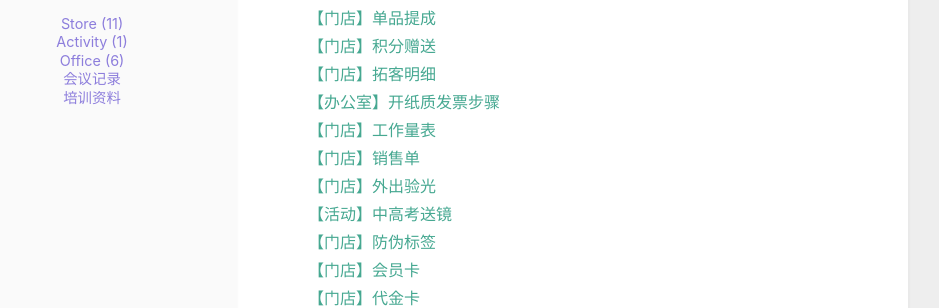
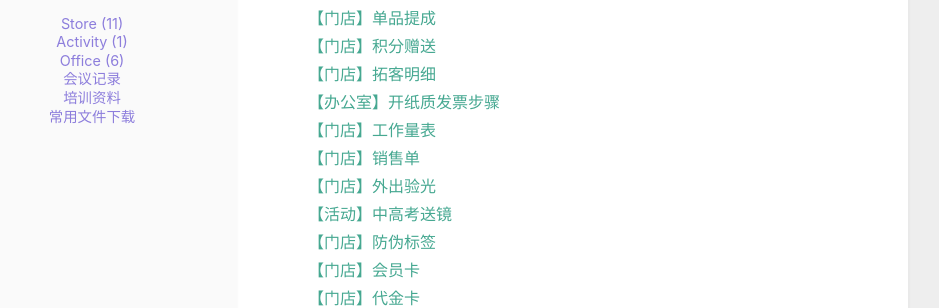
Before and after one commit to cuihuanhuan/cuihuanhuan.github.io, a Jekyll site: the page built from index.html, in a window 1280 px wide. Shown: the part 341-649 px from the top of the page, without its empty margins (212-1151 px from the left). Built offline with Jekyll 4.4.1, drawn with Linux system fonts in a browser that asks for light colours.

Commit message:
Update header.html

```diff
--- a/_includes/header.html
+++ b/_includes/header.html
@@ -47,6 +47,12 @@
         </li>
       </ul>
 
+      <ul class="nav_list">
+        <li class="nav_item">
+          <a href="https://cuihuanhuan.github.io/ftp/" id="dd">常用文件下载
+           </a>
+        </li>
+      </ul>
 
     </nav>
   </div>
```
